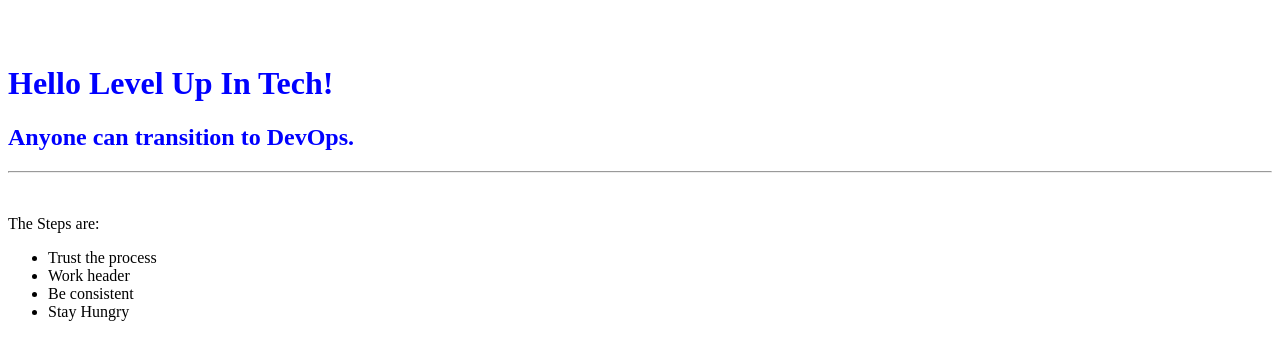
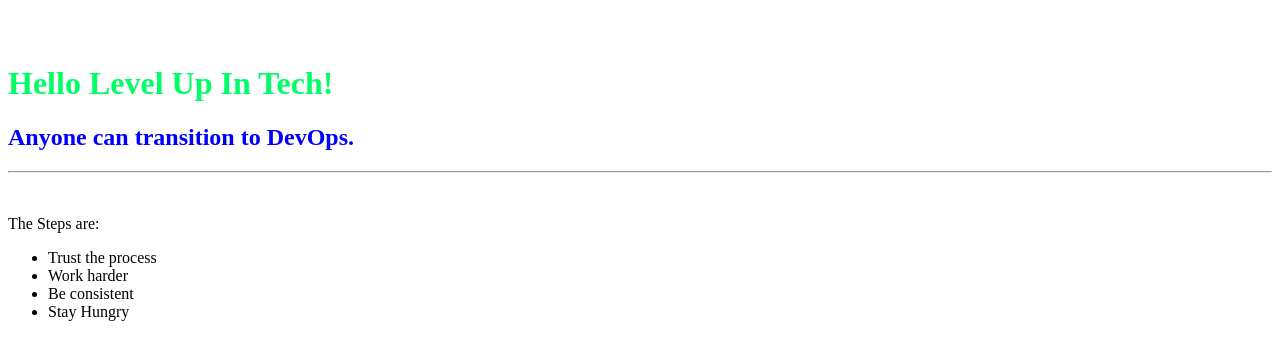
Before and after one commit to Gislaine-DevOps/aws-static-web-hosting, a plain HTML site: page index.html in a window 1280 px wide. Drawn offline with Linux system fonts and the light colour scheme.

Commit message:
file modified

```diff
--- a/index.html
+++ b/index.html
@@ -2,14 +2,14 @@
 <div class="left"></div>
 <div class="stuff">
   <br><br>
-  <h1 style="color:blue;">Hello Level Up In Tech!</h1>
-  <h2 style="color:blue;">Anyone can transition to DevOps. </h2>
+  <h1 style="color:rgb(0, 255, 102);">Hello Level Up In Tech!</h1>
+  <h2 style="color:blue;">Anyone can transition to DevOps.</h2>
   <hr />
   <br>
   <p class="head">The Steps are:</p>
   <ul>
     <li>Trust the process</li>
-    <li>Work header</li>
+    <li>Work harder</li>
     <li>Be consistent</li>
     <li>Stay Hungry</li>
   </ul>
```
